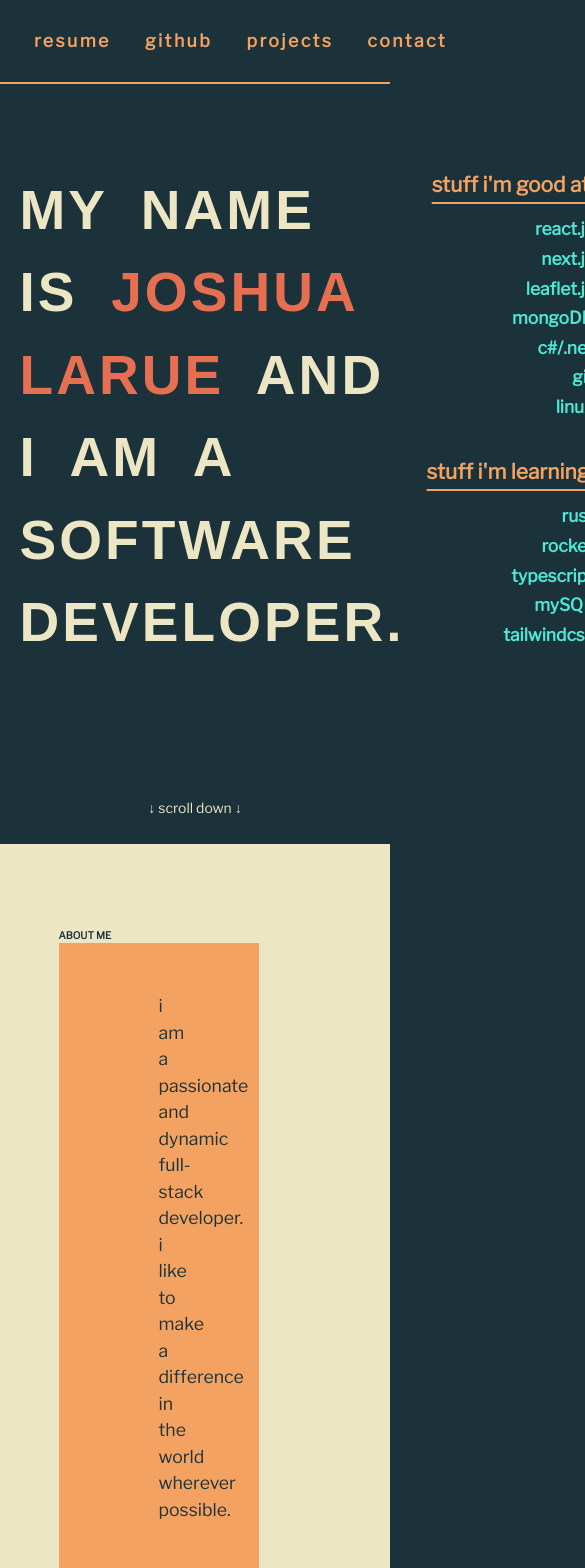
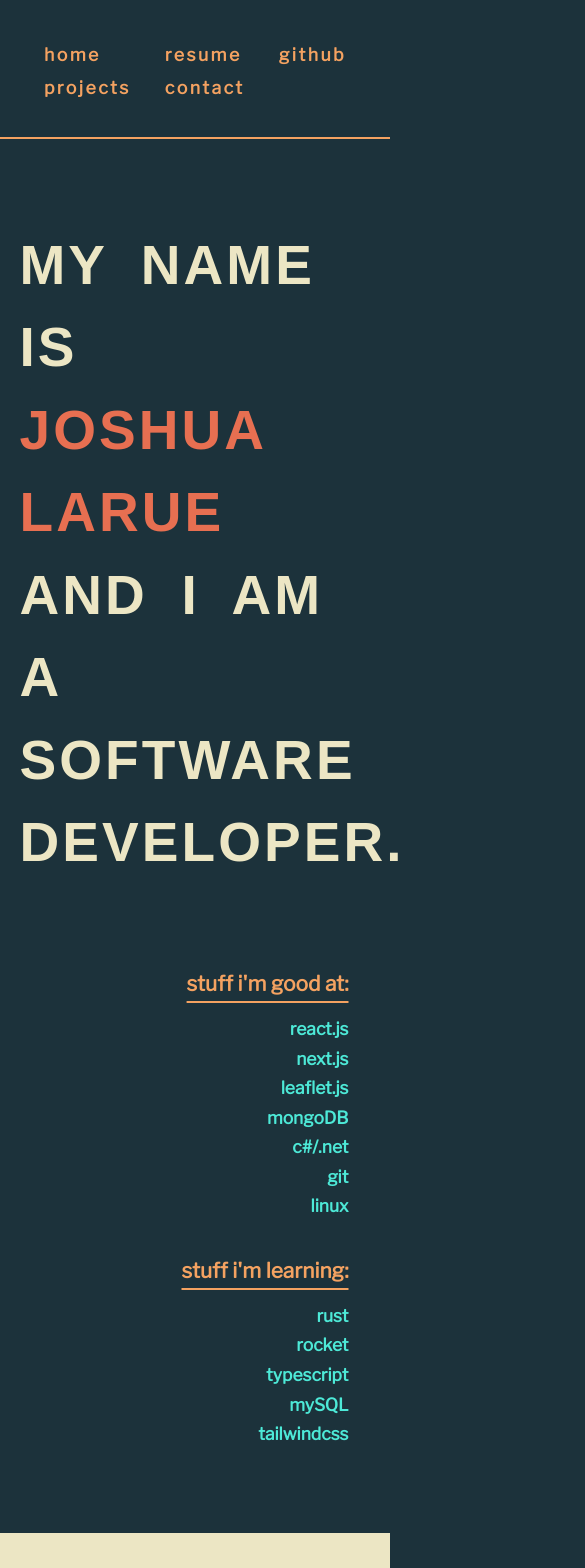
Before and after one commit to jovielarue/portfolio, a React (Vite) app: page / in a window 390 px wide. Shown: the top 1568 px of the page, 585 px wide, since content can reach past the window. Built offline with nearby package versions, Linux system fonts and the light colour scheme; a web font is replaced by a local one.

Commit message:
added mobile responsiveness

```diff
--- a/src/App.css
+++ b/src/App.css
@@ -51,7 +51,7 @@ table {
   --accent2: #e76f51;
   --primary: #4de9d7;
   --h1: clamp(2rem, 2.868vw + 1.082rem, 5rem);
-  --h2: clamp(3rem, 1.434vw + 2.541rem, 4.5rem);
+  --h2: clamp(1.5rem, 2.39vw + 0.735rem, 4rem);
   --h3: clamp(2rem, 1.243vw + 1.602rem, 3.3rem);
   --h4: clamp(1.7rem, 0.956vw + 1.394rem, 2.7rem);
   --h5: clamp(1.5rem, 0.287vw + 1.408rem, 1.8rem);
@@ -107,9 +107,6 @@ ul {
 li {
   margin-left: 1.5ch;
 }
-a:hover {
-  text-decoration: underline;
-}
 .app-inner {
   display: flex;
   flex-direction: column;
@@ -125,7 +122,7 @@ a:hover {
 
 header {
   border-bottom: 2px solid var(--accent1);
-  height: 10vh;
+  min-height: 10vh;
   margin-bottom: 10vh;
   display: flex;
   justify-content: center;
@@ -143,13 +140,14 @@ header a:hover {
   color: var(--accent2);
 }
 
-header .header-nav {
+.header-nav {
   display: flex;
   flex-direction: row;
   justify-content: center;
   align-items: center;
   width: calc(100vw - 30%);
   gap: calc(100% / 8);
+  box-sizing: content-box;
 }
 
 .nav-item a {
@@ -236,15 +234,16 @@ header .header-nav {
   color: var(--accent1);
 }
 .about-container {
+  box-sizing: border-box;
+  padding-right: 20vw;
   padding-top: 10vh;
   width: 90vw;
-  padding-left: 10vw;
 }
 .about-body {
   background-color: var(--accent1);
-  width: 50vw;
-  padding-inline: 10em;
-  padding-block: 5em;
+  width: 100%;
+  box-sizing: border-box;
+  padding: 10vh;
 }
 .scrolled p {
   color: var(--base);
@@ -252,19 +251,20 @@ header .header-nav {
 }
 
 .upto-container {
+  box-sizing: border-box;
+  padding-left: 20vw;
   padding-top: 10vh;
-  width: 100vw;
+  width: 90vw;
   display: flex;
   flex-direction: column;
   align-items: end;
-  padding-right: 10vw;
   box-sizing: border-box;
 }
 .upto-body {
   background-color: var(--accent1);
-  width: 50vw;
-  padding-inline: 10em;
-  padding-top: 5em;
+  width: 100%;
+  box-sizing: border-box;
+  padding: 10vh;
 }
 p {
   font-family: 'Libre Franklin';
@@ -333,14 +333,12 @@ p {
 .projects-wrapper {
   width: 80vw;
   padding: 5vh;
+  padding-top: 0;
   display: flex;
   flex-direction: column;
   gap: 5vh;
   justify-content: center;
   align-items: center;
-}
-.projects-wrapper a:hover {
-  text-decoration: none;
 }
 
 .project {
@@ -375,7 +373,7 @@ p {
   box-sizing: border-box;
   width: 100%;
   border: 2px solid var(--accent2);
-  padding: 5rem;
+  padding: 5vh;
   overflow: hidden;
 }
 .project-image img {
@@ -383,3 +381,46 @@ p {
   width: 100%;
   height: 100%;
 }
+
+/* MEDIA RULES! */
+@media screen and (max-width: 850px) {
+  .hero {
+    height: 90%;
+    flex-direction: column;
+    gap: 10vh;
+  }
+  .tagline {
+    width: 80vw;
+  }
+  .landing {
+    height: 100%;
+  }
+  .abilities-container {
+    padding-bottom: 10vh;
+  }
+  .about-container {
+    padding-left: 0;
+  }
+  .upto-container {
+    padding-right: 0;
+  }
+  .about-body, .upto-body {
+    padding: 5vh;
+  }
+  .header-nav {
+    padding: 5vh;
+    display: grid;
+    grid-template-columns: 1fr 1fr 1fr;
+    justify-content: center;
+  }
+  .header-nav :nth-child(4) {
+    grid-column: 1;
+  }
+
+  .header-nav :nth-child(5) {
+    grid-column: 2;
+  }
+  .project-image {
+    padding: 5vw;
+  }
+}
--- a/src/components/About.jsx
+++ b/src/components/About.jsx
@@ -1,3 +1,4 @@
+import { Link } from "react-router-dom";
 export default function About() {
   return (
     <>
@@ -11,7 +12,7 @@ export default function About() {
       <div className="upto-container">
         <h2>WHAT I'M UP TO</h2>
         <div className="upto-body">
-          <p>i'm working on several side-projects.</p>
+          <p>i'm currently working on <Link to='/projects'>several side-projects</Link>.</p>
           <p>one is an entry system for a local business that i am developing alongside a small team that utilizes react, next.js, and vercel.</p>
           <p>another is a full-stack application using rust, rocket, and react.</p>
         </div>
--- a/src/components/Home.jsx
+++ b/src/components/Home.jsx
@@ -11,6 +11,9 @@ export default function Home() {
       setScrollDownText("↓ scroll down ↓");
     } else {
       setScrollDownText("thank you :)");
+      setTimeout(() => {
+        setScrollDownText("");
+      }, 1500);
     }
   };
 
```
